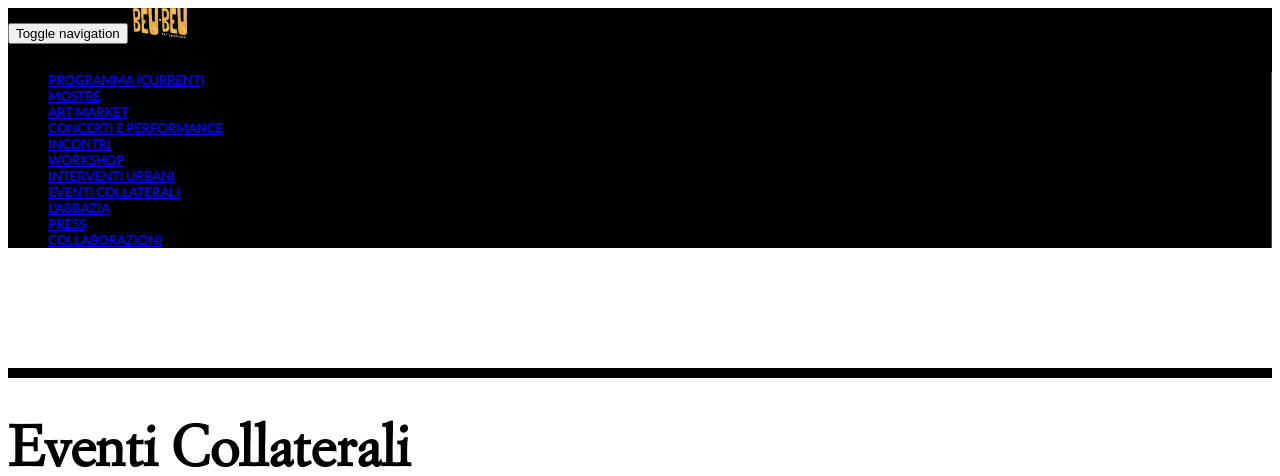
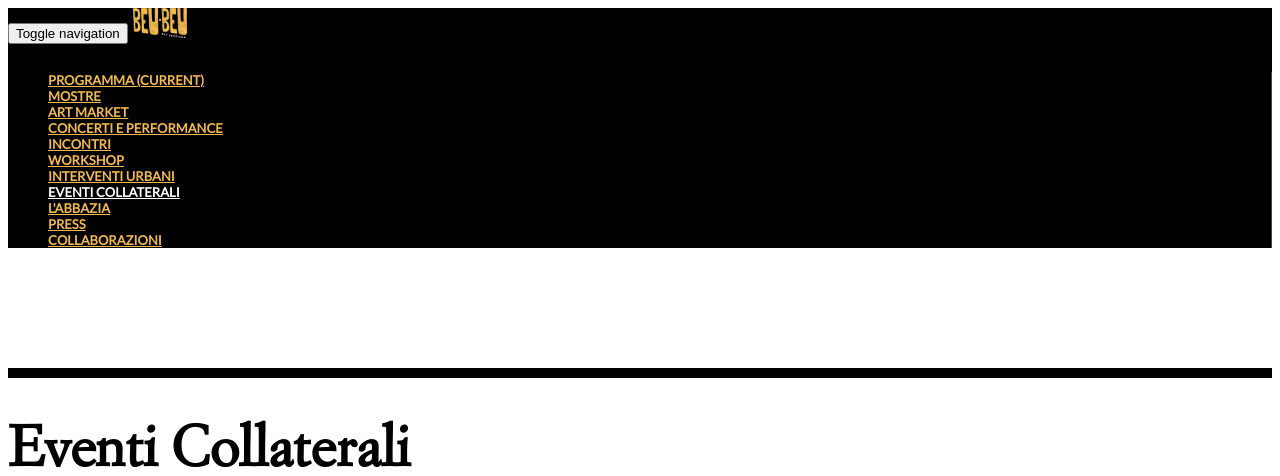
Before and after one commit to hellspite/beubeu, a Symfony app: template templates/event/index.html.twig in a window 1280 px wide. Shown: the top 476 px of the page. Run offline with Twig, Linux system fonts and the light colour scheme; the template is opened without the code that fills it, so the values that code supplies are empty; some libraries are stand-ins or nearby versions.

Commit message:
Cambiati colori voci menu

```diff
--- a/public/css/main.css
+++ b/public/css/main.css
@@ -41,6 +41,19 @@ body{
 
 .navbar-inverse{
     background-color:#000 !important;
+}
+
+.navbar-nav a{
+    color: #f1b94f !important;
+}
+
+.navbar-nav a:hover{
+    color: #fff !important;
+}
+
+.navbar-nav > .active > a{
+    color: #fff !important;
+    text-decoration:underline;
 }
 
 .navbar-inverse .navbar-nav > .active > a, .navbar-inverse .navbar-nav > .active > a:hover, .navbar-inverse .navbar-nav > .active > a:focus{
```
